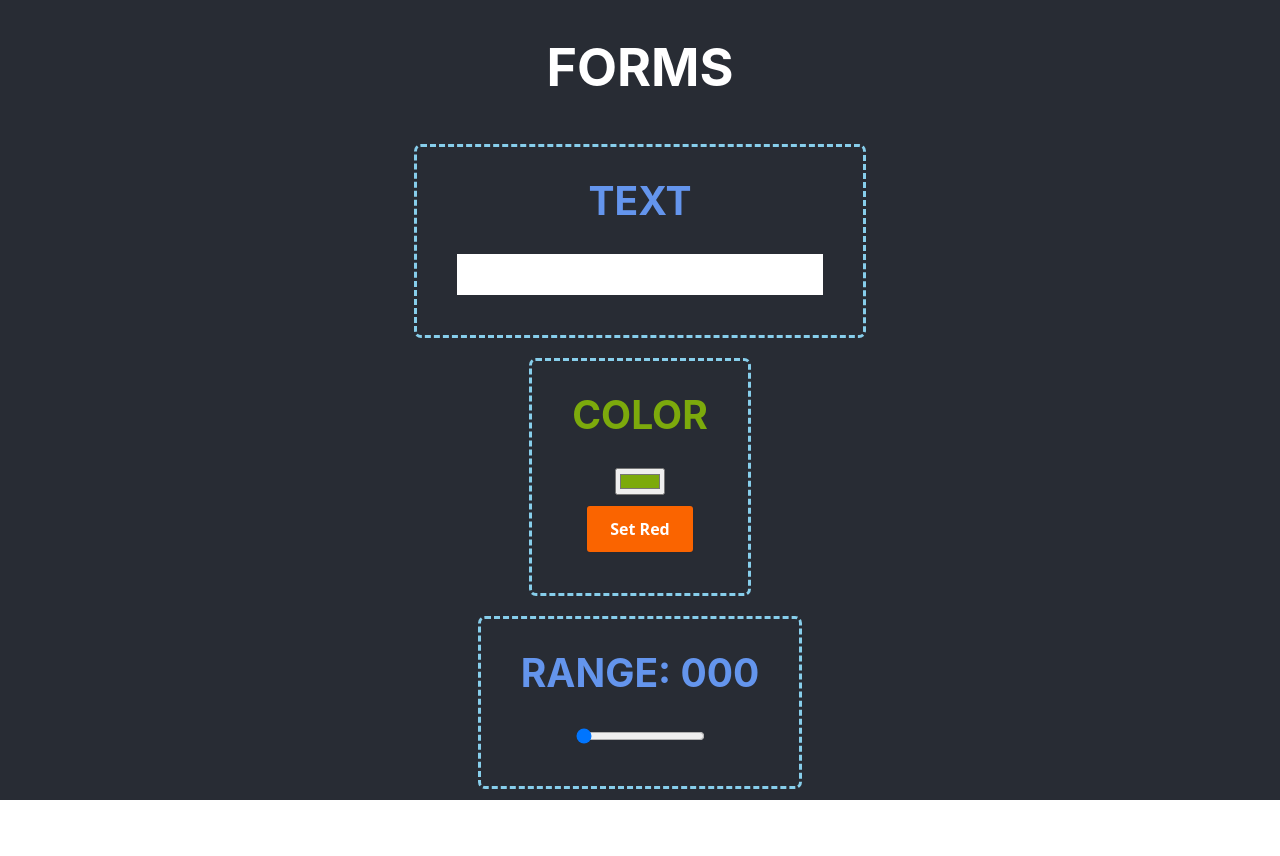
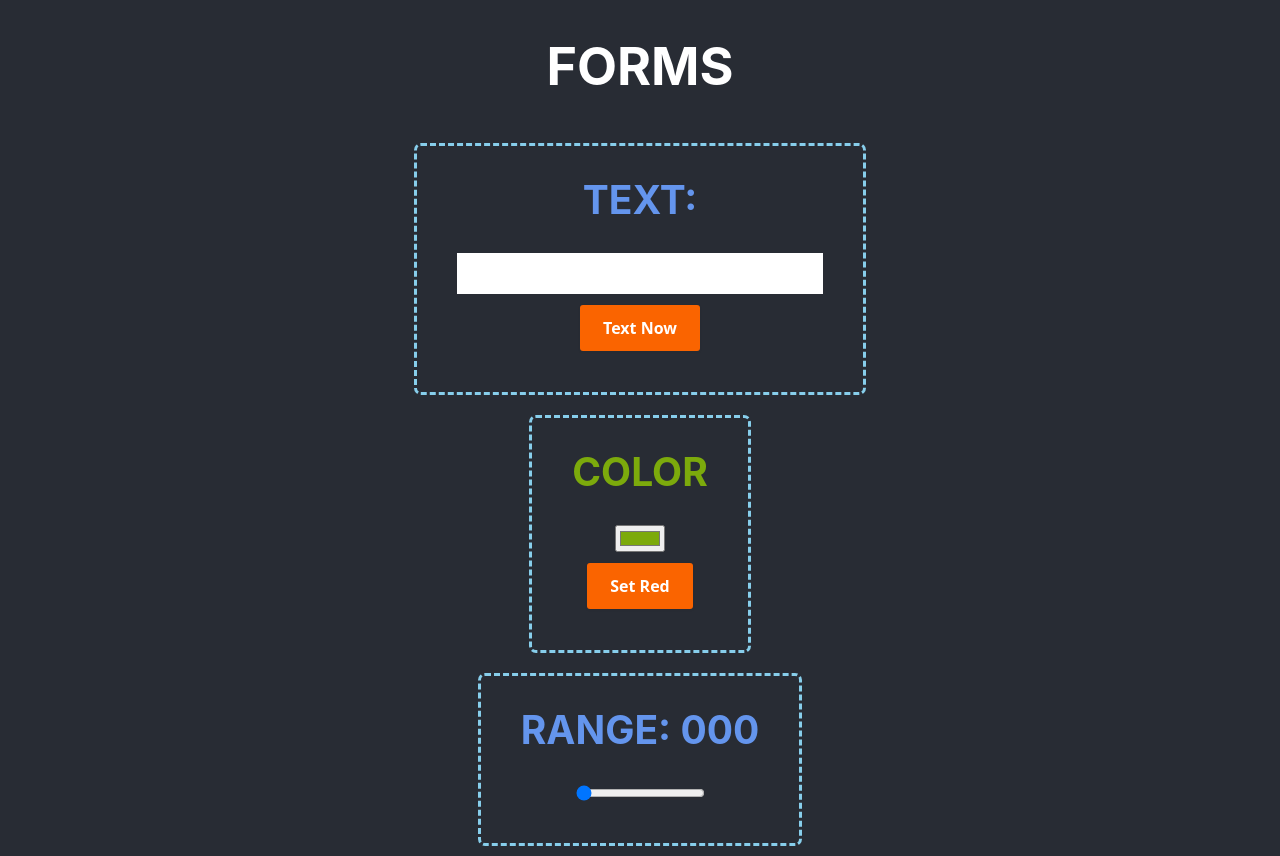
Before and after one commit to A-Kija/drontai, a React (Create React App) app in the folder r1/: page / in a window 1280 px wide. Before the commit the page ends 800 px from the top, so only its background shows below. Built offline with nearby package versions, Linux system fonts and the light colour scheme.

Commit message:
text now

```diff
--- a/r1/src/Components/008/Text.jsx
+++ b/r1/src/Components/008/Text.jsx
@@ -5,6 +5,7 @@ function Text() {
     const [text, setText] = useState('');
     const [color, setColor] = useState('#7caa0c');
     const [range, setRange] = useState('0');
+    const [textNow, setTextNow] = useState('');
 
     const control = e => {
         // Number(e.target.value) && setText(e.target.value);
@@ -23,8 +24,9 @@ function Text() {
 
         <>
             <div className="form-container">
-                <h2>TEXT</h2>
+                <h2>TEXT: {textNow}</h2>
                 <input type="text" onChange={control} value={text}></input>
+                <button style={{marginTop: '10px'}} onClick={() => setTextNow(text)}>Text Now</button>
             </div>
             <div className="form-container">
                 <h2 style={{color}}>COLOR</h2>
```
